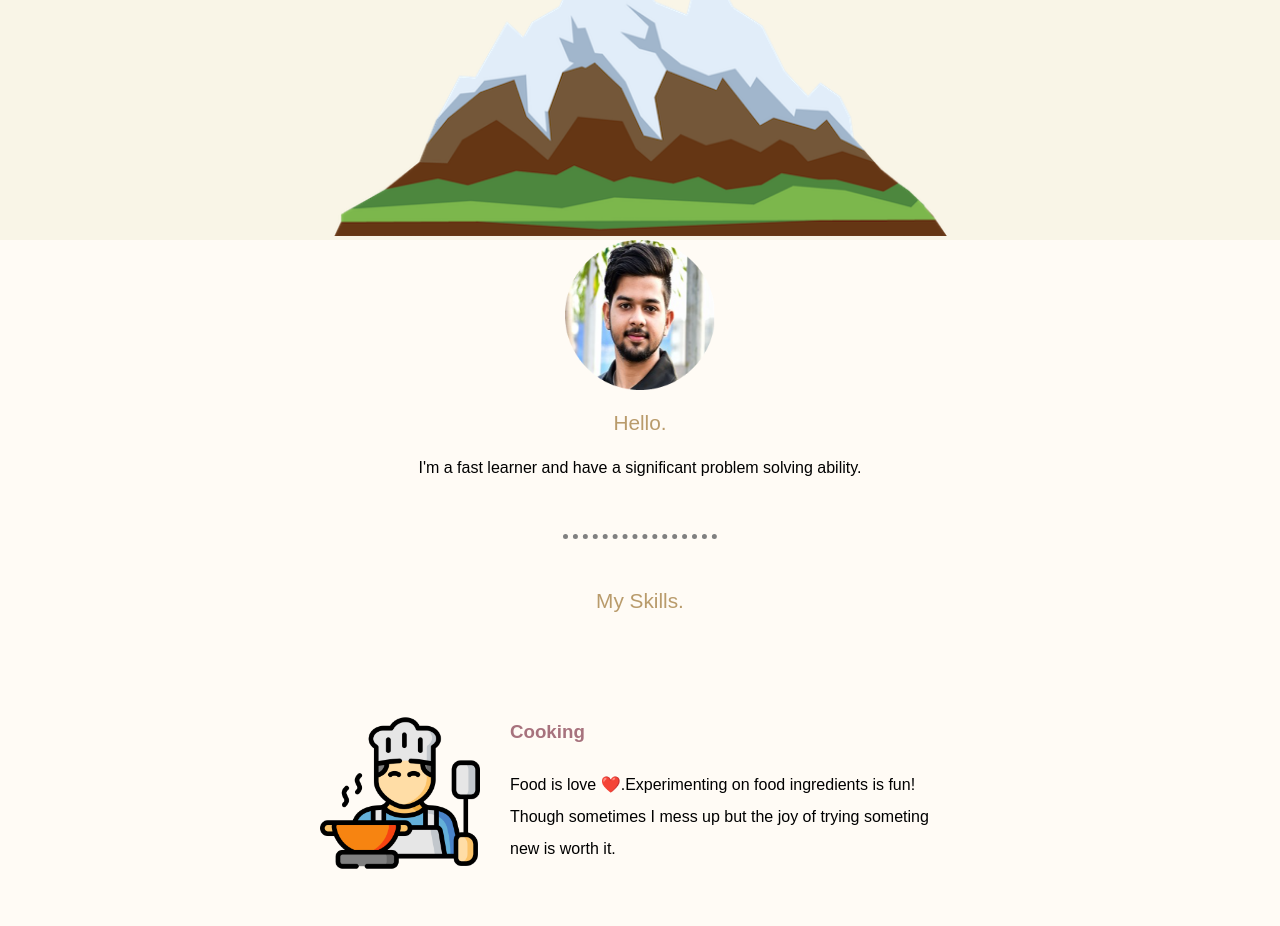
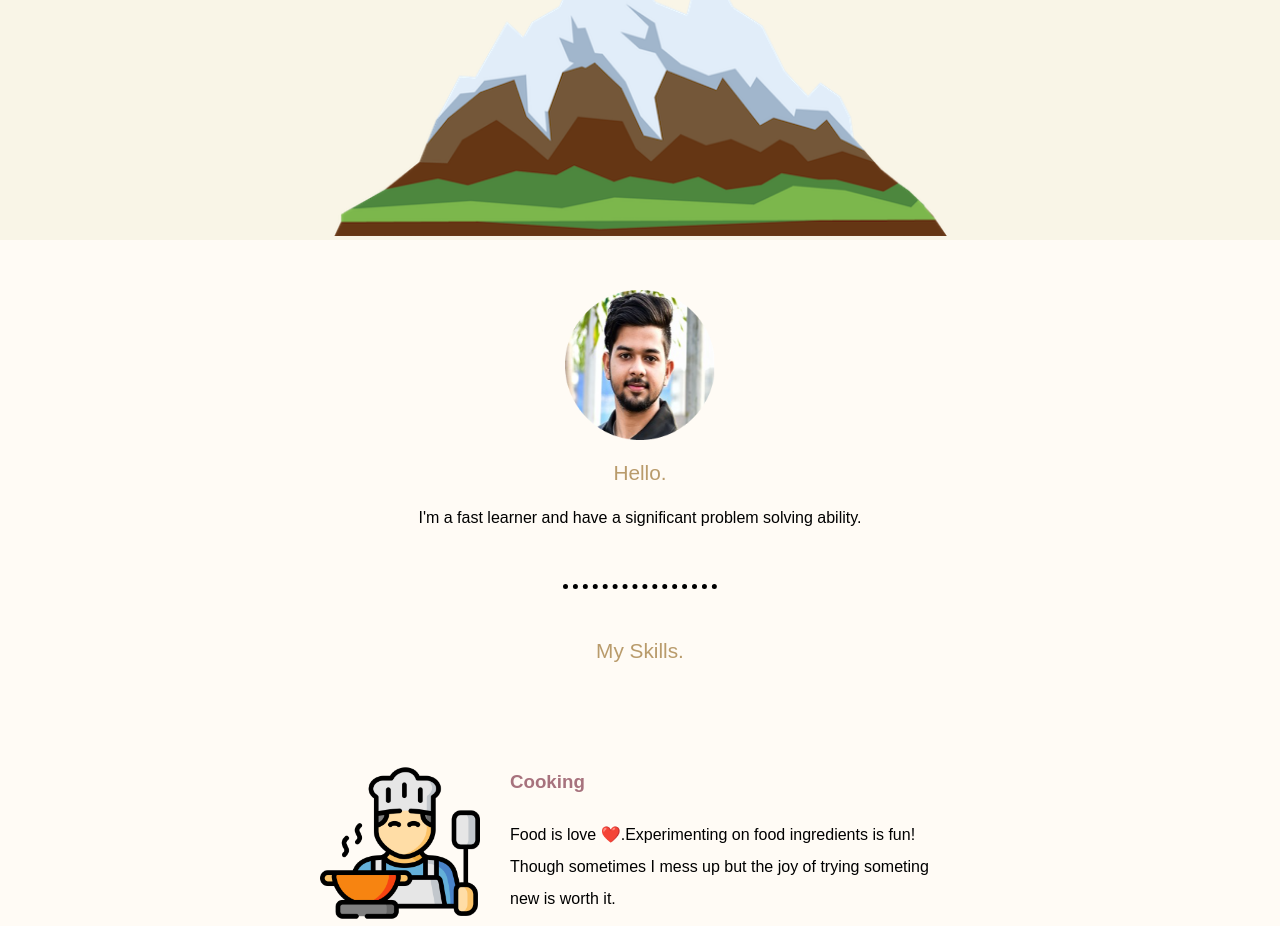
Before and after one commit to yuka-an/Personal_website, a plain HTML site: page index.html in a window 1280 px wide. Shown: the part 449-1375 px from the top of the page. Drawn offline with Linux system fonts and the light colour scheme; a web font is replaced by a local one.

Commit message:
Update 1.css

```diff
--- a/1.css
+++ b/1.css
@@ -7,7 +7,6 @@ hr{
     width:12%;
     border-style: none; margin: 50px auto 50px auto;
     border-top-style: dotted; border-top-width: 5px;
-    color:grey;
 }
 p{line-height: 2;}
 .top_container{
@@ -49,6 +48,7 @@ h3{color:#A7727D}
     left: 25%;
     width: 15%;
 }
+.middle-container{padding-top:50px;}
 .mountain{width:48%;}
 .name{font-family: Sacramento;}
 .skill-row{width:50%;margin: 100px auto 100px auto; text-align: left; line-height: 2;}
```
